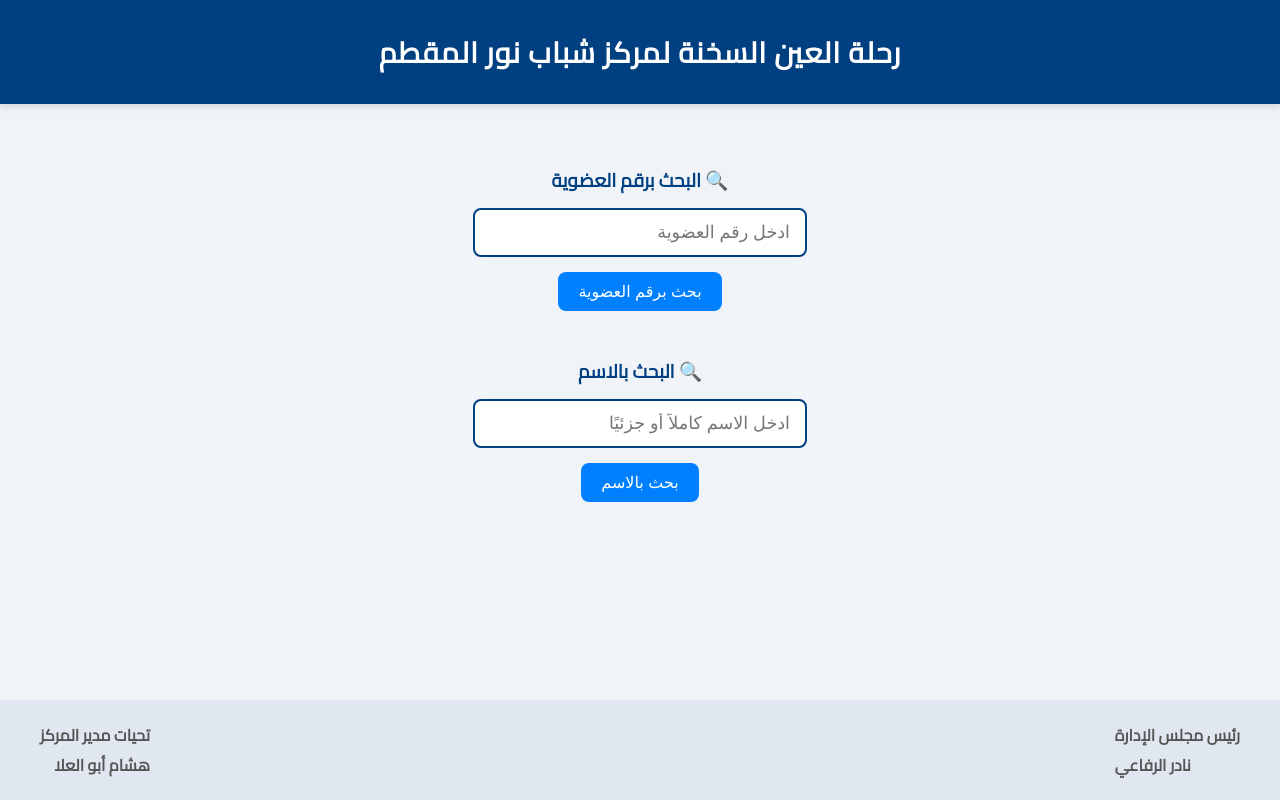
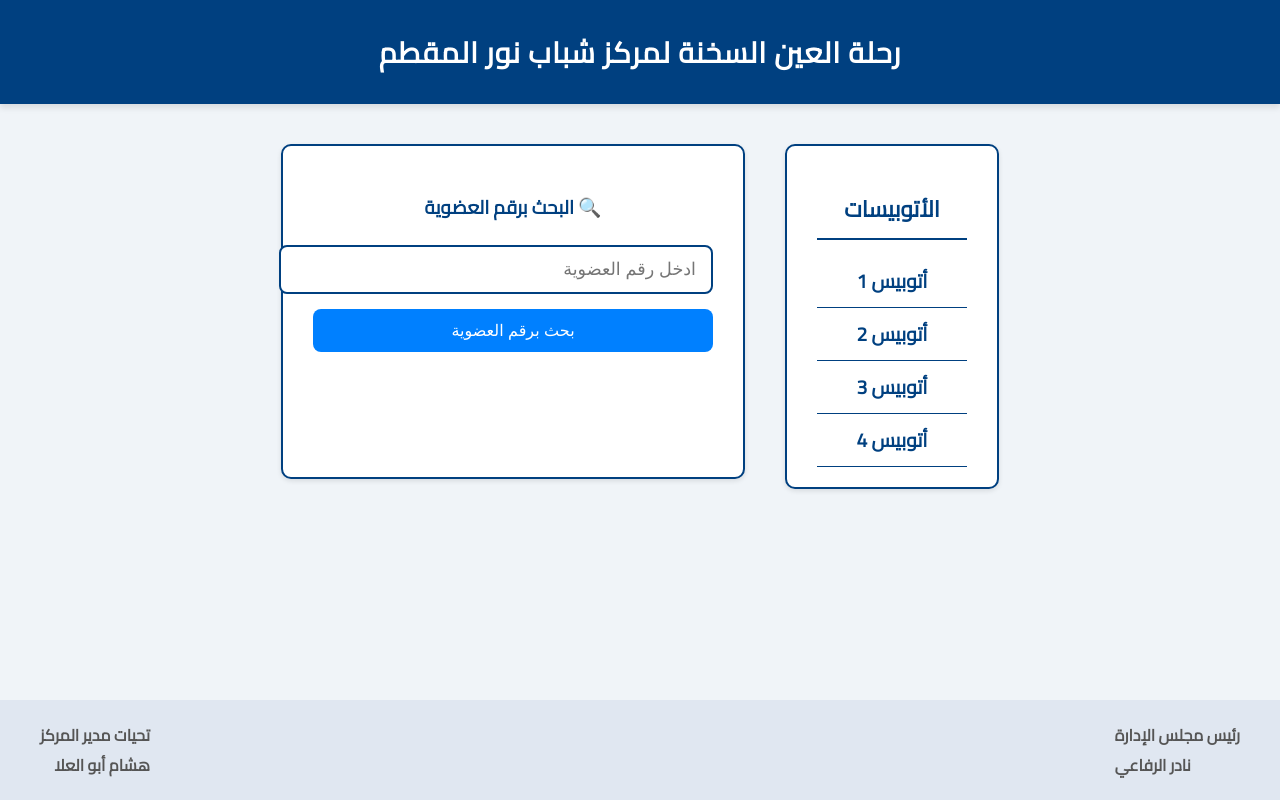
Before and after one commit to abdo-mc/bus-checker, a plain HTML site: page Index.HTML in a window 1280 px wide. Drawn offline with Linux system fonts and the light colour scheme.

Commit message:
Update Index.HTML

```diff
--- a/Index.HTML
+++ b/Index.HTML
@@ -29,39 +29,77 @@
     main {
       flex-grow: 1;
       display: flex;
-      flex-direction: column;
-      align-items: center;
-      justify-content: flex-start;
       padding: 40px 20px;
+      gap: 40px;
+      justify-content: center;
+      align-items: flex-start;
+    }
+    .bus-list {
+      background: #fff;
+      border: 2px solid #004080;
+      border-radius: 10px;
+      padding: 20px 30px;
+      width: 150px;
+      color: #004080;
+      font-weight: 700;
+      font-size: 1.2rem;
+      box-shadow: 0 2px 5px rgba(0,0,0,0.1);
+      text-align: center;
+      cursor: pointer;
+      user-select: none;
+    }
+    .bus-list h3 {
+      margin-bottom: 15px;
+      border-bottom: 2px solid #004080;
+      padding-bottom: 8px;
+    }
+    .bus-list ul {
+      list-style: none;
+      padding: 0;
+      margin: 0;
+    }
+    .bus-list ul li {
+      padding: 8px 0;
+      border-bottom: 1px solid #004080;
+      cursor: pointer;
+      transition: background-color 0.3s ease;
+    }
+    .bus-list ul li:hover {
+      background-color: #cce0ff;
     }
     .search-box {
-      margin-bottom: 25px;
+      background: #fff;
+      border: 2px solid #004080;
+      border-radius: 10px;
+      padding: 25px 30px;
+      max-width: 400px;
+      width: 90vw;
+      box-shadow: 0 2px 5px rgba(0,0,0,0.1);
       text-align: center;
     }
     .search-box h3 {
-      margin-bottom: 10px;
+      margin-bottom: 20px;
       color: #004080;
     }
     input[type="text"] {
-      width: 300px;
-      max-width: 90vw;
+      width: 100%;
       padding: 12px 15px;
       font-size: 1.1rem;
       border: 2px solid #004080;
       border-radius: 8px;
       outline: none;
-      margin-bottom: 10px;
+      margin-bottom: 15px;
     }
     button {
       background-color: #0080ff;
       border: none;
       color: white;
-      padding: 10px 20px;
+      padding: 12px 20px;
       font-size: 1rem;
       border-radius: 8px;
       cursor: pointer;
       transition: background-color 0.3s ease;
-      margin-top: 5px;
+      width: 100%;
     }
     button:hover {
       background-color: #005bb5;
@@ -78,6 +116,21 @@
       color: #d93025;
       font-weight: 600;
     }
+    table {
+      width: 100%;
+      border-collapse: collapse;
+      margin-top: 20px;
+      font-size: 1rem;
+    }
+    th, td {
+      border: 1px solid #004080;
+      padding: 8px 12px;
+      text-align: center;
+      color: #004080;
+    }
+    th {
+      background-color: #cce0ff;
+    }
     footer {
       background: #e0e7f1;
       display: flex;
@@ -87,18 +140,18 @@
       color: #555;
       font-size: 1rem;
     }
-    @media (max-width: 500px) {
-      input[type="text"] {
-        width: 100%;
-      }
-      button {
-        width: 100%;
-      }
-      footer {
+    @media (max-width: 700px) {
+      main {
         flex-direction: column;
         align-items: center;
-        gap: 10px;
-        font-size: 0.9rem;
+        gap: 30px;
+      }
+      .bus-list {
+        width: 90vw;
+      }
+      .search-box {
+        max-width: none;
+        width: 90vw;
       }
     }
   </style>
@@ -110,21 +163,22 @@
 </header>
 
 <main>
+  <div class="bus-list">
+    <h3>الأتوبيسات</h3>
+    <ul>
+      <li onclick="loadBusSeats('1')">أتوبيس 1</li>
+      <li onclick="loadBusSeats('2')">أتوبيس 2</li>
+      <li onclick="loadBusSeats('3')">أتوبيس 3</li>
+      <li onclick="loadBusSeats('4')">أتوبيس 4</li>
+    </ul>
+  </div>
+
   <div class="search-box">
     <h3>🔍 البحث برقم العضوية</h3>
     <input type="text" id="membership" placeholder="ادخل رقم العضوية" />
-    <br>
     <button onclick="searchById()">بحث برقم العضوية</button>
+    <div id="result"></div>
   </div>
-
-  <div class="search-box">
-    <h3>🔍 البحث بالاسم</h3>
-    <input type="text" id="memberName" placeholder="ادخل الاسم كاملاً أو جزئيًا" />
-    <br>
-    <button onclick="searchByName()">بحث بالاسم</button>
-  </div>
-
-  <div id="result"></div>
 </main>
 
 <footer>
@@ -147,21 +201,20 @@
 
   function showResult(data) {
     const resultDiv = document.getElementById('result');
-
-    if (data.results && Array.isArray(data.results)) {
+    if (Array.isArray(data.results)) {
       if (data.results.length === 0) {
         showError("لم يتم العثور على نتائج.");
         return;
       }
+
       let output = "🔽 النتائج المطابقة:\n";
-      data.results.forEach((item) => {
+      data.results.forEach((item, i) => {
         output += `\n👤 ${item.name}\n🚌 أتوبيس: ${item.bus}\n🪑 كرسي: ${item.seat}\n-------------------`;
       });
       resultDiv.textContent = output;
-    } else if (data.name) {
+
+    } else {
       resultDiv.textContent = `✅ الاسم: ${data.name}\n🚌 أتوبيس: ${data.bus}\n🪑 كرسي: ${data.seat}`;
-    } else {
-      showError("لم يتم العثور على نتائج.");
     }
   }
 
@@ -175,13 +228,37 @@
       .catch(() => showError("حدث خطأ في الاتصال."));
   }
 
-  function searchByName() {
-    const name = document.getElementById('memberName').value.trim();
-    if (!name) return showError("من فضلك أدخل الاسم");
-    document.getElementById('result').textContent = "جاري البحث...";
-    fetch(`${apiBase}?name=${encodeURIComponent(name)}`)
+  function loadBusSeats(busNumber) {
+    const resultDiv = document.getElementById('result');
+    resultDiv.innerHTML = "جاري تحميل بيانات الأتوبيس...";
+    fetch(`${apiBase}?bus=${encodeURIComponent(busNumber)}`)
       .then(res => res.json())
-      .then(data => data.error ? showError(data.error) : showResult(data))
+      .then(data => {
+        if(data.error) {
+          showError(data.error);
+          return;
+        }
+        // اعرض جدول الكراسي
+        let html = `<h3>بيانات أتوبيس ${busNumber}</h3>`;
+        html += `<table>
+          <thead>
+            <tr>
+              <th>رقم العضوية</th>
+              <th>الاسم</th>
+              <th>الكرسي</th>
+            </tr>
+          </thead>
+          <tbody>`;
+        data.results.forEach(item => {
+          html += `<tr>
+            <td>${item.id}</td>
+            <td>${item.name}</td>
+            <td>${item.seat}</td>
+          </tr>`;
+        });
+        html += "</tbody></table>";
+        resultDiv.innerHTML = html;
+      })
       .catch(() => showError("حدث خطأ في الاتصال."));
   }
 </script>
```
